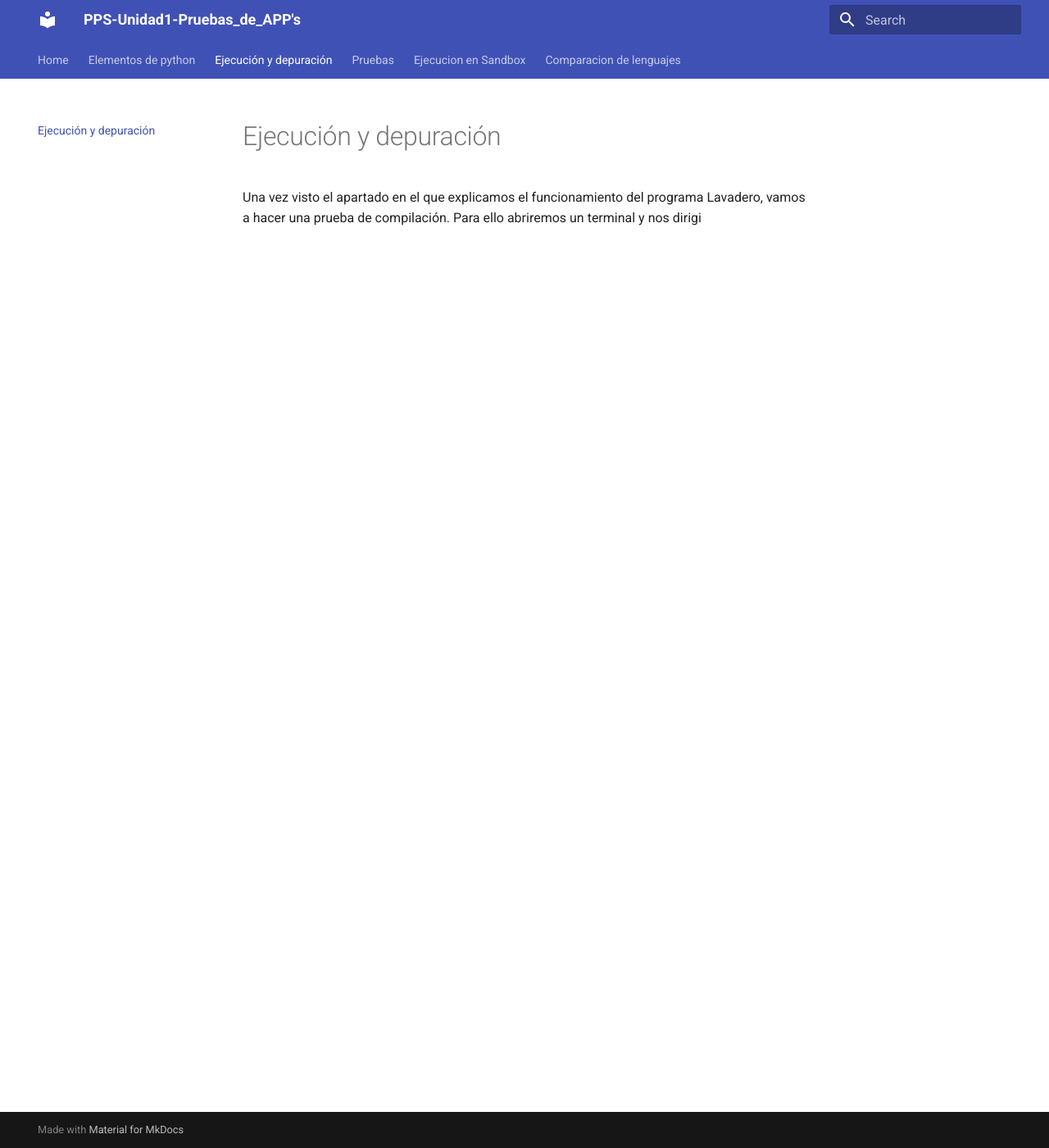
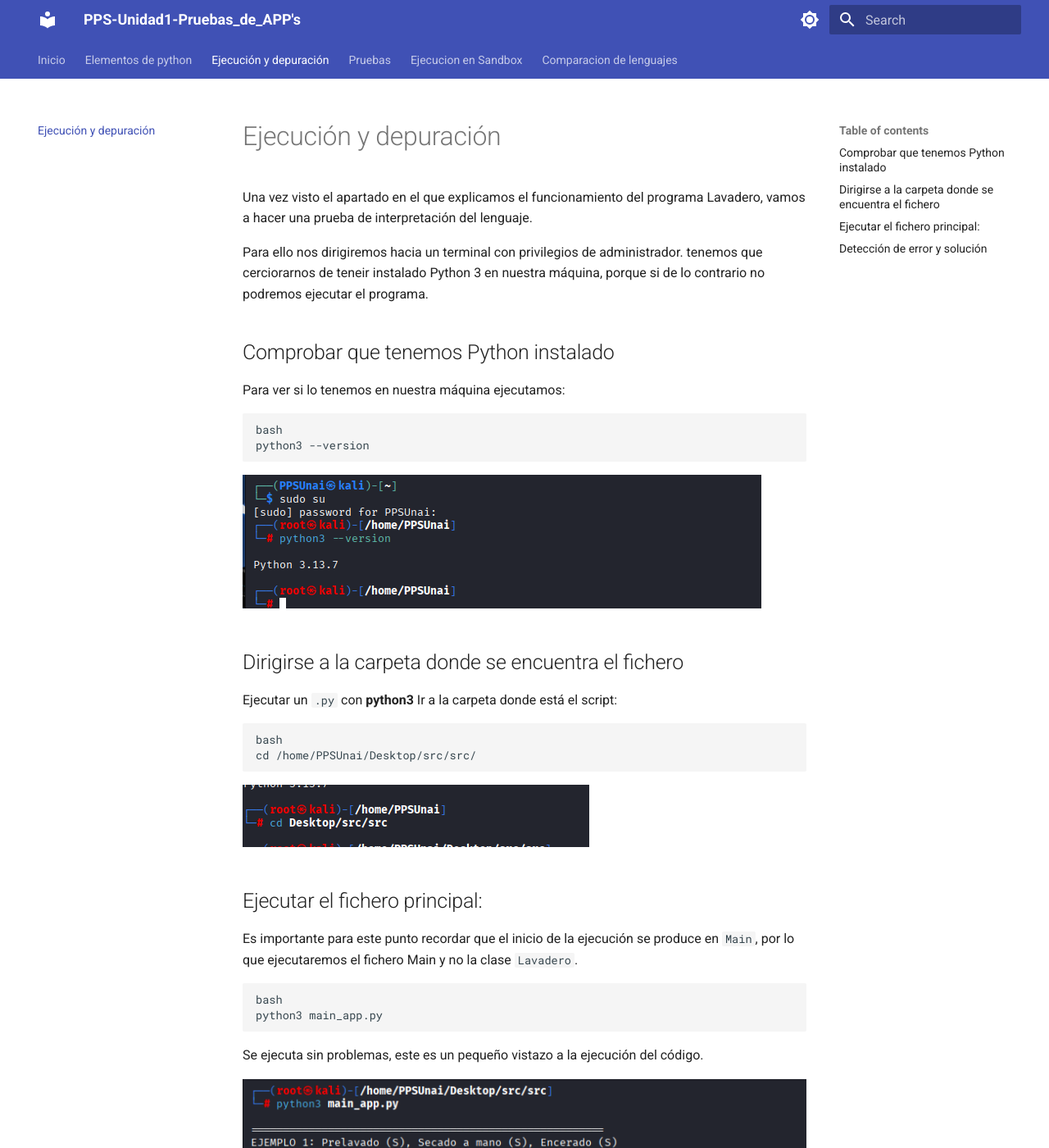
Before and after one commit to vjp-unaiMB/Unidad1-TareaRA1-UnaiMerinoBara-ano, an MkDocs documentation site: the page built from docs/EjecucionYDepuracion.md, in a window 1280 px wide and 1400 px high. Shown: the whole window at 82% size. Built offline with MkDocs 1.6.1 and Material for MkDocs 9.7.7, drawn with Linux system fonts in a browser that asks for light colours; some of the changed text lies outside the part shown.

Commit message:
Actualizacion de contenido 3

```diff
--- a/docs/EjecucionYDepuracion.md
+++ b/docs/EjecucionYDepuracion.md
@@ -1,4 +1,60 @@
 # Ejecución y depuración
 
-Una vez visto el apartado en el que explicamos el funcionamiento del programa Lavadero, vamos a hacer una prueba de compilación.
-Para ello abriremos un terminal y nos dirigi
+Una vez visto el apartado en el que explicamos el funcionamiento del programa Lavadero, vamos a hacer una prueba de interpretación del lenguaje.
+
+Para ello nos dirigiremos hacia un terminal con privilegios de administrador. tenemos que cerciorarnos de teneir instalado Python 3 en nuestra máquina, porque si de lo contrario no podremos ejecutar el programa.
+
+
+
+## Comprobar que tenemos Python instalado
+
+Para ver si lo tenemos en nuestra máquina ejecutamos:
+
+    bash
+    python3 --version
+
+![Img0](img/imgEjDep/img0.png)
+
+## Dirigirse a la carpeta donde se encuentra el fichero
+Ejecutar un `.py` con **python3**
+Ir a la carpeta donde está el script:
+
+
+    bash
+    cd /home/PPSUnai/Desktop/src/src/
+
+![Img1](img/imgEjDep/img1.png)
+
+## Ejecutar el fichero principal:
+
+Es importante para este punto recordar que el inicio de la ejecución se produce en `Main`, por lo que ejecutaremos el fichero Main y no la clase `Lavadero`.
+
+    bash
+    python3 main_app.py
+
+Se ejecuta sin problemas, este es un pequeño vistazo a la ejecución del código.
+
+![Img2](img/imgEjDep/img2.png)
+
+## Detección de error y solución
+
+Como podemos observar, al final de la ejecución nos avisa sobre un error de interpretación emergente.
+
+![Img3](img/imgEjDep/img3.png)
+
+Si nos fijamos bien, nos indica el tipo de error que es y donde se encuentra, en erte caso se trata de un error por ausencia de un parámetro pedido al ejecutar la prueba 4, es más nos dice hasta el parámetro que es èncerado`.
+
+> Hay que fijarse bien en el tipo de variable antes de hacer nada. En este caso es un **Booleano** :TypeError: ejecutarSimulacion() missing 1 required positional argument 'encerado'
+
+Para corregirlo, solamente nos dirigimos a la línea de código en la que salta y agregamos el parámetro al final.
+
+![Img4](img/imgEjDep/img4.png)
+
+Tras agregar:
+
+    ejecutarSimulacion(lavadero_global, prelavado=True, secado_mano=False, **encerado=True**)
+
+
+Volveremos al terminal y ejecutamos el comando `python3 main_app.py` de nuevo, esta vez, el no nos saltará ningún problema de interpretación, finalizando sin problemas la ejecución de las 4 pruebas programadas.
+
+![Img5](img/imgEjDep/img5.png)
--- a/mkdocs.yml
+++ b/mkdocs.yml
@@ -11,7 +11,7 @@ site_name: PPS-Unidad1-Pruebas_de_APP's # Define el título que aparecerá en la
 # Define la lista de enlaces y el orden de aparición en el menú de navegación principal.
 nav:
   # El nombre de la sección en el menú: nombre_archivo.md
-  - Home: index.md
+  - Inicio: index.md
   - Elementos de python: ElementosDePython.md
   - Ejecución y depuración: EjecucionYDepuracion.md
   - Pruebas: Pruebas.md
@@ -38,3 +38,12 @@ theme:
     - navigation.tabs
     - navigation.sections
     - navigation.top
+  palette:
+    - scheme: default
+      toggle:
+        icon: material/brightness-7
+        name: Cambiar a modo oscuro
+    - scheme: slate
+      toggle:
+        icon: material/brightness-4
+        name: Cambiar a modo claro
```
Also changed, not shown: docs/index.md (+5 -5 lines), docs/img/imgEjDep/img0.png (added), docs/img/imgEjDep/img1.png (added), docs/img/imgEjDep/img2.png (added), docs/img/imgEjDep/img3.png (added), docs/img/imgEjDep/img4.png (added), docs/img/imgEjDep/img5.png (added).
